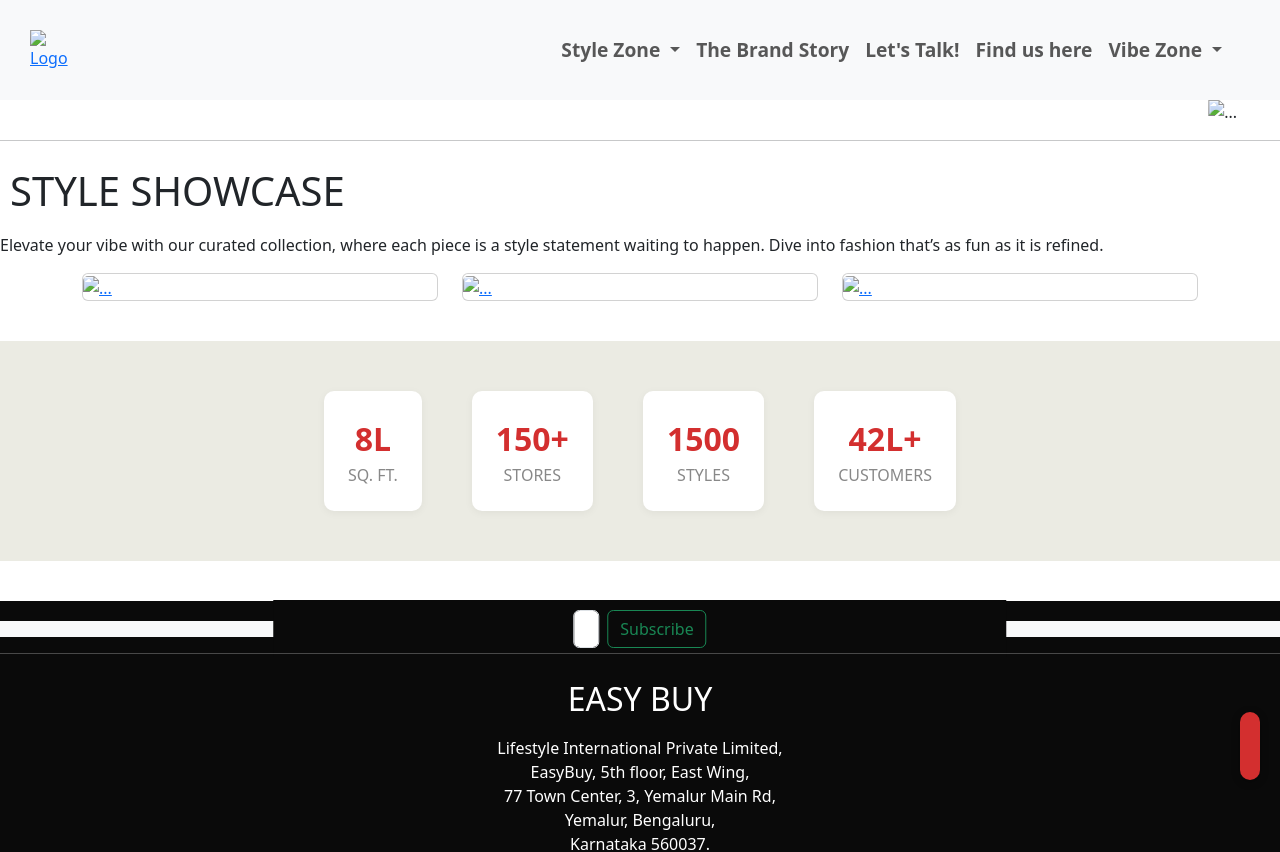
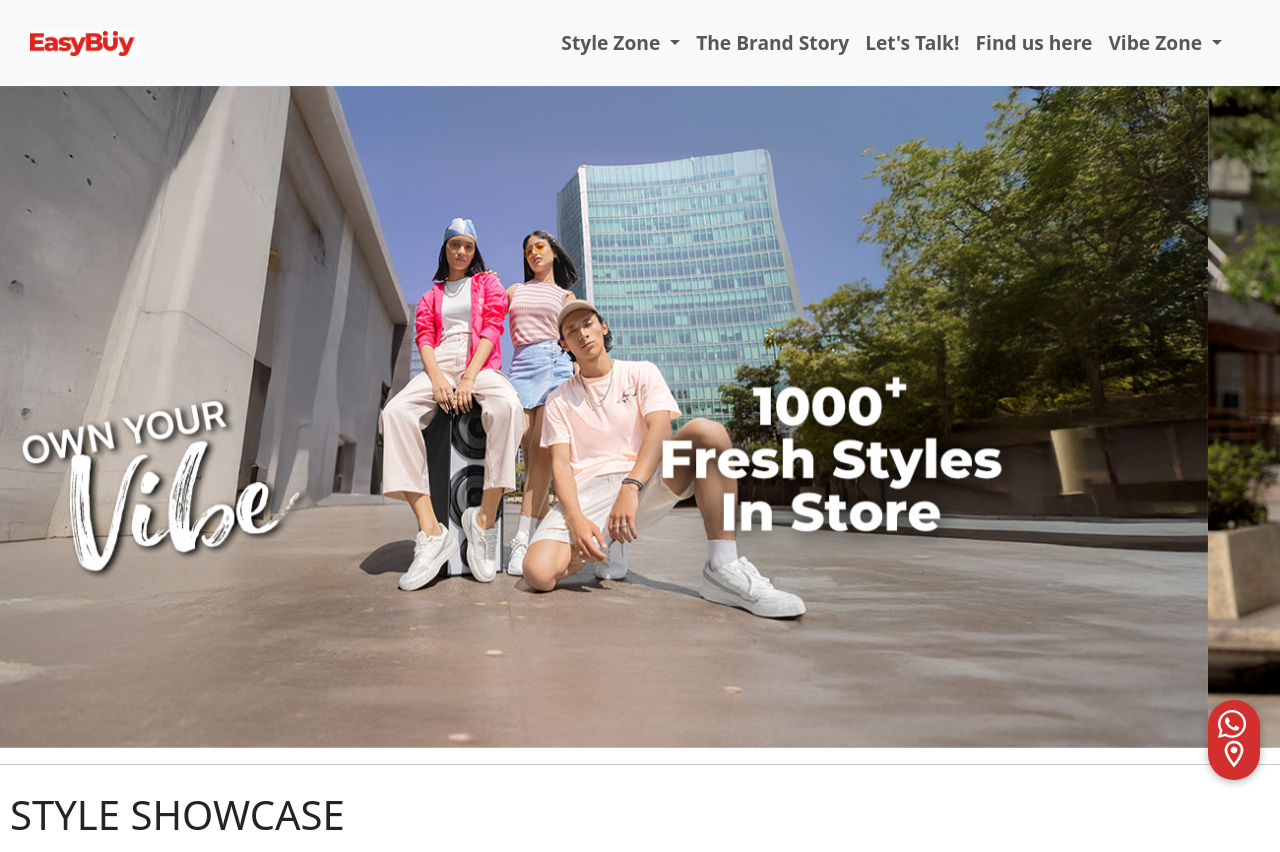
Before and after one commit to bitbysnow/Clone-Webpage, a plain HTML site: page demo1.html in a window 1280 px wide. Shown: the top 852 px of the page. Drawn offline with nearby package versions, Linux system fonts and the light colour scheme.

Commit message:
Update demo1.html

```diff
--- a/demo1.html
+++ b/demo1.html
@@ -15,7 +15,7 @@
   <!-- navbar  -->
    <nav class="navbar navbar-expand-lg bg-body-tertiary">
     <div class="logo">
-  <a href="#"><img src="/images/download.png" alt="Logo" width="110" height="auto"></a>
+  <a href="#"><img src="download.png" alt="Logo" width="110" height="auto"></a>
   </div>
   <div class="container-fluid">
     <a class="navbar-brand" href="#"></a>
@@ -59,21 +59,21 @@
 </nav>
 
 <div class="sticker">
-<div class="whatsapp"><a href="https://api.whatsapp.com/send/?phone=918867834021&text=Hi&type=phone_number&app_absent=0"><img src="/images/whatsapp_icon.png" alt=""></a></div>
-<div class="location"><a href="https://www.easybuyindia.com/find-us-here"><img src="/images/location_icon.png" alt=""></a></div>
+<div class="whatsapp"><a href="https://api.whatsapp.com/send/?phone=918867834021&text=Hi&type=phone_number&app_absent=0"><img src="whatsapp_icon.png" alt=""></a></div>
+<div class="location"><a href="https://www.easybuyindia.com/find-us-here"><img src="location_icon.png" alt=""></a></div>
 </div>
   <!-- carousel  -->
 
 <div id="carouselExampleSlidesOnly" class="carousel slide" data-bs-ride="carousel">
   <div class="carousel-inner">
     <div class="carousel-item active">
-      <img src="/images/oyv-2025-wb-1.jpg" class="d-block w-100" alt="...">
+      <img src="oyv-2025-wb-1.jpg" class="d-block w-100" alt="...">
     </div>
     <div class="carousel-item">
-      <img src="/images/oyv-2025-wb-2.jpg" class="d-block w-100" alt="...">
+      <img src="oyv-2025-wb-2.jpg" class="d-block w-100" alt="...">
     </div>
     <div class="carousel-item">
-      <img src="/images/oyv-2025-wb-gift-card-3.jpg" class="d-block w-100" alt="...">
+      <img src="oyv-2025-wb-gift-card-3.jpg" class="d-block w-100" alt="...">
     </div>
   </div>
 </div>
@@ -92,20 +92,20 @@ Elevate your vibe with our curated collection, where each piece is a style state
 <div class="col-lg-4">
 
   <div class="card">
-    <a href="https://www.easybuyindia.com/men/"><img src="/images/TLLG_PRICE_MEN-COVER 1.jpg" class="card-img-top" alt="..."></a>
+    <a href="https://www.easybuyindia.com/men/"><img src="TLLG_PRICE_MEN-COVER 1.jpg" class="card-img-top" alt="..."></a>
   </div>
 </div>
 
 <div class="col-lg-4">
   <div class="card">
-   <a href="https://www.easybuyindia.com/women/"><img src="/images/TLLG_PRICE_WOMEN-COVER 2.jpg" class="card-img-top" alt="..."></a>
+   <a href="https://www.easybuyindia.com/women/"><img src="TLLG_PRICE_WOMEN-COVER 2.jpg" class="card-img-top" alt="..."></a>
     </div>
   </div>
 
 
 <div class="col-lg-4">
   <div class="card">
-<a href="https://www.easybuyindia.com/kids/"><img src="/images/easybuy-kids-cover 3.jpg" class="card-img-top" alt="..."></a>
+<a href="https://www.easybuyindia.com/kids/"><img src="easybuy-kids-cover 3.jpg" class="card-img-top" alt="..."></a>
   </div>
 </div>
 </div>
```
